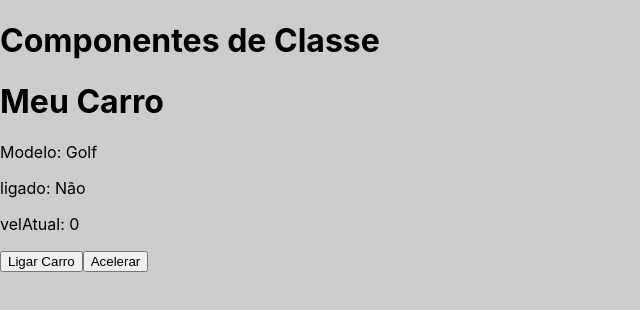
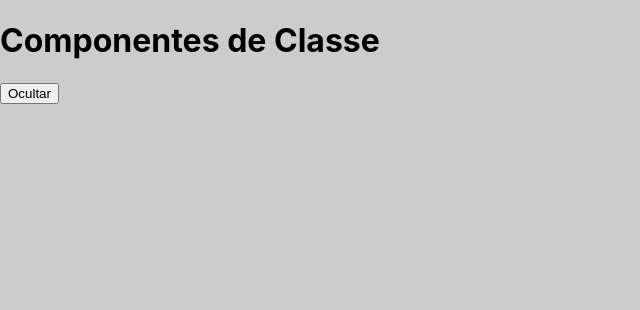
Before and after one commit to abreuroberto2015/React_Curso_CFB, a React (Create React App) app: page / in a window 1280 px wide. Shown: the top 310 px of the page, without its empty margins (0-640 px from the left). Built offline with nearby package versions, Linux system fonts and the light colour scheme.

Commit message:
07/09/21

```diff
--- a/src/App.js
+++ b/src/App.js
@@ -1,14 +1,18 @@
-import React from 'react'
+import React, { useState } from 'react'
 
 import Carro from './componentes/Carro'
 
 
 export default function App() {
+  const [carro,setCarro] =useState(true)
+  const mostrarOcultarCarro=()=>{
+    setCarro(!Carro)
+  }
   return (
     <>
     <h1>Componentes de Classe</h1>
-    <Carro fator={1}/>
-
+    {carro ? <carro fator={10}/> : ''}
+    <button onClick={() => mostrarOcultarCarro()}>Ocultar</button>
     </>
   );
 }
--- a/src/componentes/Carro.js
+++ b/src/componentes/Carro.js
@@ -1,18 +1,18 @@
 import React from 'react'
 
-export default  class Carro extends React.Component {
-    constructor(props){
+export default class Carro extends React.Component {
+    constructor(props) {
         super(props)
-        this.modelo='Golf'
-        this.state ={
-            ligado:false,
-            velAtual:0,
+        this.modelo = 'Golf'
+        this.state = {
+            ligado: false,
+            velAtual: 0,
         }
         this.ld = this.ligarDesligar.bind(this)
     }
     ligarDesligar() {
         //this.state.ligado = true
-      this.setState({ligado:!this.state.ligado})
+        this.setState({ ligado: !this.state.ligado })
         //this.setState(
         //    (state) => ({
         //        ligado:!state.ligado
@@ -21,11 +21,21 @@ export default  class Carro extends React.Component {
     }
     acelerar() {
         this.setState(
-            (state, props)=>(
-               {velAtual:state.velAtual + props.fator}
+            (state, props) => (
+                { velAtual: state.velAtual + props.fator }
             )
         )
     }
+    componentDidMount() {
+        console.log('O carro foi criado')
+    }
+    componentDidUpdate() {
+        console.log('O carro foi atualizado')
+    }
+    componentWillUnmount() {
+        console.log('O carro foi removido')
+    }
+
     render() {
         return (
             <div>
@@ -34,7 +44,7 @@ export default  class Carro extends React.Component {
                 <p>ligado: {this.state.ligado ? 'sim' : 'Não'}</p>
                 <p>velAtual: {this.state.velAtual}</p>
                 <button onClick={this.ld}>{this.state.ligado ? 'Desligar Carro' : 'Ligar Carro'}</button>
-            <button onClick={()=>this.acelerar()}>Acelerar</button>
+                <button onClick={() => this.acelerar()}>Acelerar</button>
             </div>
         )
     }
```
Lines whose indentation alone changed are shown as unchanged.
